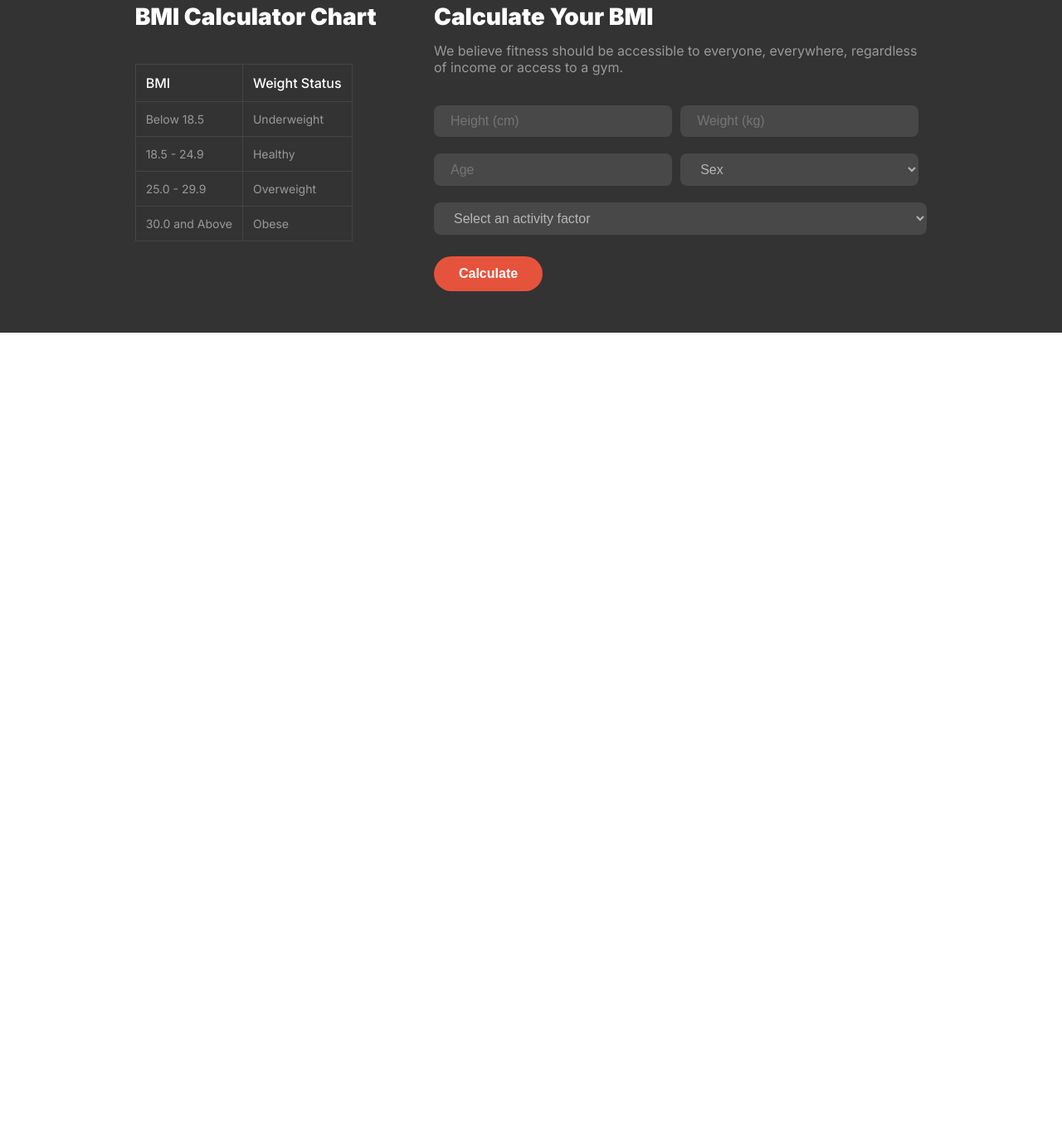
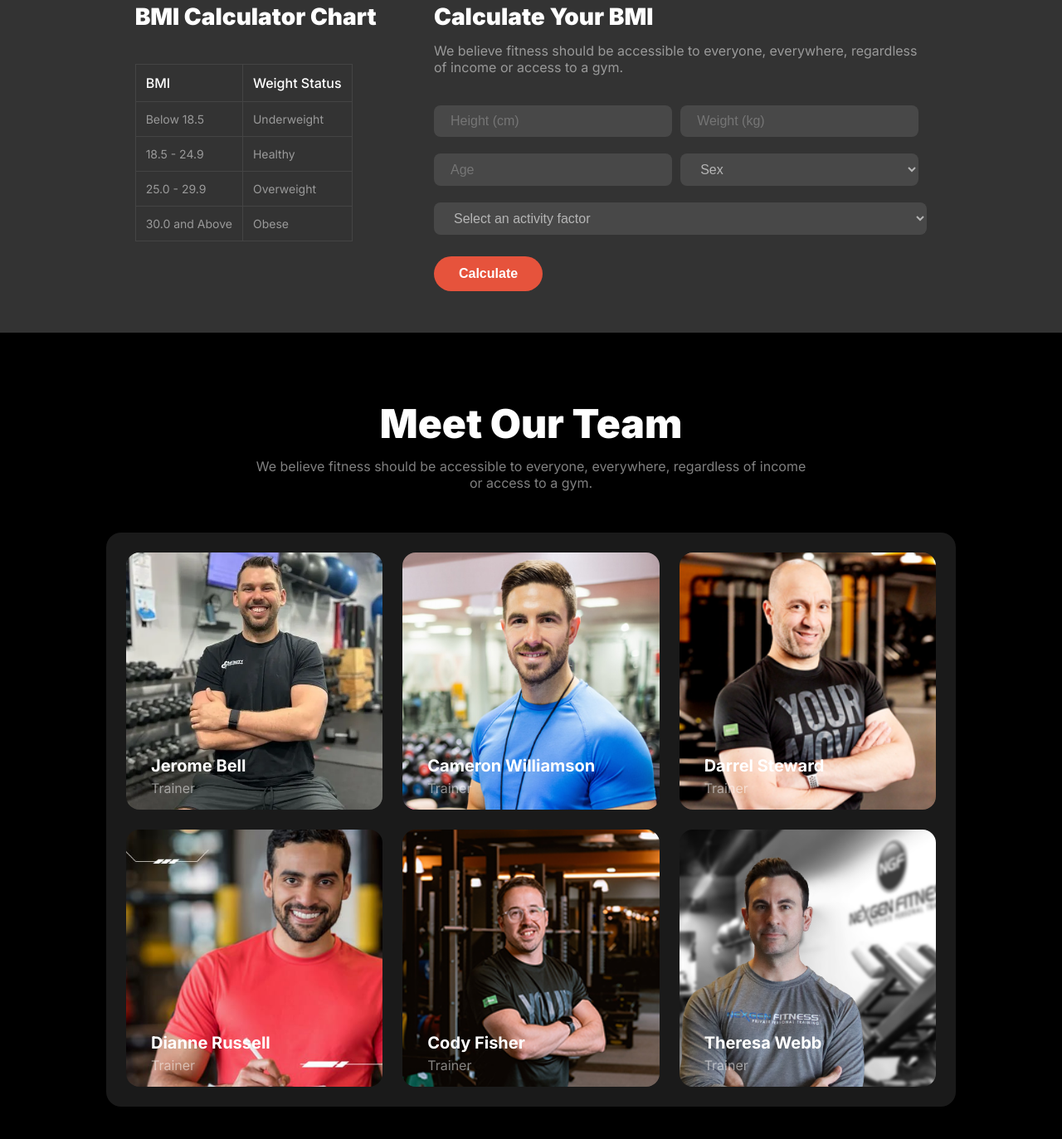
Before and after one commit to SAJID-AFNAN/Muscle-Growth, a plain HTML site: page index.html in a window 1280 px wide. Shown: the part 2044-3417 px from the top of the page at 83% size. Before the commit the page ends 2445 px from the top, so only its background shows below. Drawn offline with Linux system fonts and the light colour scheme; files whose address does not match are found by name.

Commit message:
introduce our trainer

```diff
--- a/Styles/styles.css
+++ b/Styles/styles.css
@@ -300,7 +300,7 @@ td {
     text-align: left;
 }
 
-.bmi-form .param{
+.bmi-form .param {
     margin-top: 14px;
     margin-bottom: 26px;
 }
@@ -327,7 +327,7 @@ td {
 .bmi-form .btn-primary {
     color: rgb(255, 255, 255);
     font-size: 16px;
-    padding: 12px 30px ;
+    padding: 12px 30px;
     font-weight: 600;
     text-align: left;
     border-radius: 42px;
@@ -335,3 +335,74 @@ td {
     border: none;
     margin-top: 16px;
 }
+
+/* Team Section */
+#team-section {
+    padding: 80px 0;
+    background-color: #000;
+}
+
+.team-title {
+    text-align: center;
+}
+
+.team-title .param {
+    margin-top: 12px;
+    margin-bottom: 50px;
+}
+
+.team-grid {
+    display: grid;
+    grid-template-columns: repeat(3, 1fr);
+    gap: 24px;
+    border-radius: 18px;
+    background: rgba(255, 255, 255, 0.1);
+    padding: 24px;
+}
+
+.team-member {
+    background-position: center;
+    background-size: cover;
+    width: 100%;
+    height: 310px;
+    margin: 0 auto;
+    border-radius: 16px;
+}
+
+#image-1 {
+    background-image: url('../images/trainer1.png');
+}
+
+#image-2 {
+    background-image: url('../images/trainer2.png');
+}
+
+#image-3 {
+    background-image: url('../images/trainer3.png');
+}
+
+#image-4 {
+    background-image: url('../images/trainer4.png');
+}
+
+#image-5 {
+    background-image: url('../images/trainer5.png');
+}
+
+#image-6 {
+    background-image: url('../images/trainer6.png');
+}
+
+.team-member h4 {
+    font-size: 20px;
+    position: relative;
+    top: 245px;
+    left: 30px;
+}
+
+.team-member p {
+    color: rgba(255, 255, 255, 0.5);
+    position: relative;
+    top: 250px;
+    left: 30px;
+}
--- a/index.html
+++ b/index.html
@@ -159,6 +159,45 @@
         </div>
     </section>
 
+    <!-- Meet Our Team Section -->
+    <section id="team-section">
+        <div class="container">
+            <div class="team-title">
+                <h2 class="heading">Meet Our Team</h2>
+                <p class="param"> We believe fitness should be accessible to everyone, everywhere, regardless of income
+                    <br> or access to a gym.
+                </p>
+            </div>
+            <div class="team-grid">
+                <div id="image-1" class="team-member">
+                    <h4>Jerome Bell</h4>
+                    <p>Trainer</p>
+                </div>
+                <div id="image-2" class="team-member">
+                    <h4>Cameron Williamson</h4>
+                    <p>Trainer</p>
+                </div>
+                <div id="image-3" class="team-member">
+                    <h4>Darrel Steward</h4>
+                    <p>Trainer</p>
+                </div>
+                <div id="image-4" class="team-member">
+                    <h4>Dianne Russell</h4>
+                    <p>Trainer</p>
+                </div>
+                <div id="image-5" class="team-member">
+                    <h4>Cody Fisher</h4>
+                    <p>Trainer</p>
+                </div>
+                <div id="image-6" class="team-member">
+                    <h4>Theresa Webb</h4>
+                    <p>Trainer</p>
+                </div>
+            </div>
+        </div>
+    </section>
+
+
 </body>
 
 </html>
```
